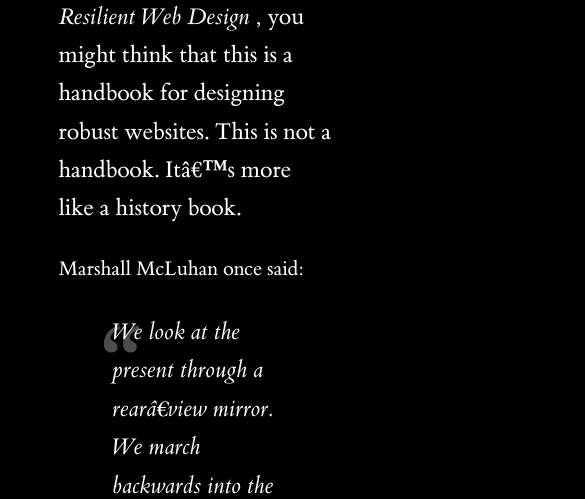
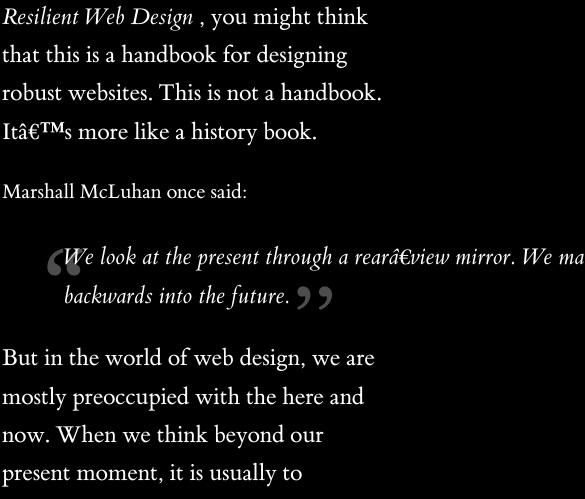
Before and after one commit to Bkourar/Web-Projects, a plain HTML site: page tow_Project/index.html in a window 390 px wide. Shown: the part 334-833 px from the top of the page, 585 px wide, since content can reach past the window. Drawn offline with Linux system fonts and the light colour scheme.

Commit message:
second static website update 62% none complete

```diff
--- a/tow_Project/style.css
+++ b/tow_Project/style.css
@@ -68,6 +68,12 @@ a {
 	color: white;
 }
 
+@media (max-width: 900px) {
+	.content {
+		width: 99vw;
+	}
+}
+
 h1 {
 	letter-spacing: 0.025em;
 	min-height: 1.70em;
@@ -103,11 +109,6 @@ h3 {
 	font-weight: 100;
 }
 
-p.first {
-	font-size: 1.5em;
-	/* font-family: 'ET Book'; */
-}
-
 cite {
 	font-style: italic;
 }
@@ -135,12 +136,13 @@ blockquote p {
 	font-size: 1.5em;
 	margin-left: 7%;
 	padding-top: 2%;
-	font-family: 'ET Book';
+	width: 550px;
 }
 
 blockquote::before {
 	content: '“';
 	font-size: 6em;
+	position:fixed;
 }
 
 blockquote p::after {
```
